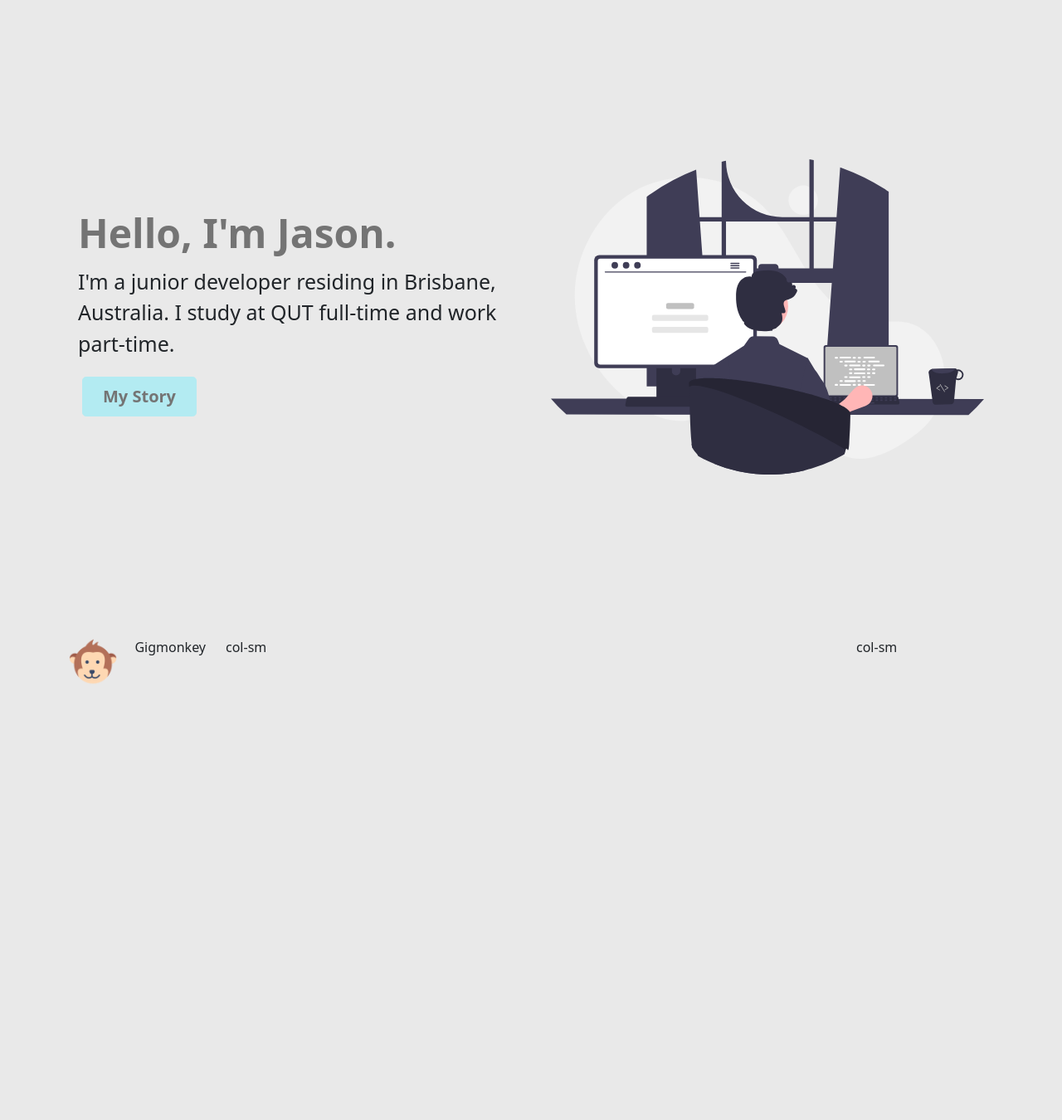
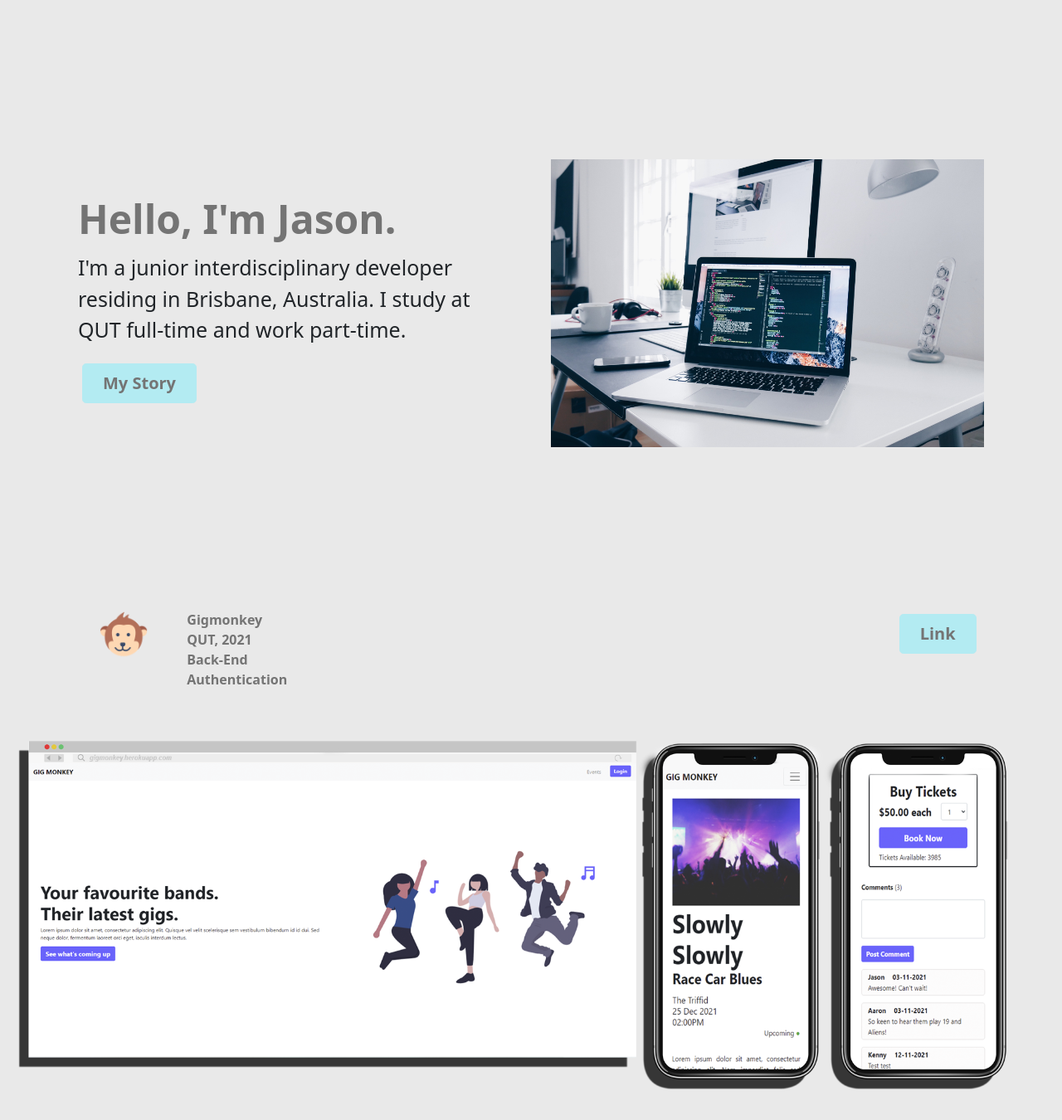
Before and after one commit to KendrickwithCode/portfolio, a Flask app: page / in a window 1280 px wide. Shown: the part 59-1409 px from the top of the page at 83% size. Before the commit the page ends 883 px from the top, so only its background shows below. Run offline with Flask 2, Linux system fonts and the light colour scheme; some libraries are stand-ins or nearby versions.

Commit message:
Gigmonkey work now available
-Gigmonkey added as a work participated at QUT 2021

```diff
--- a/website/static/css/style.css
+++ b/website/static/css/style.css
@@ -28,10 +28,6 @@
   padding-top:100px;
 }
 
-.detail-block{
-  float: right;
-}
-
 .btn-primary{
   color:var(--grey);
   font-weight: bold;
@@ -42,6 +38,10 @@
 .navbar-right{
     float: right!important;
   }
+
+.col-sm-1{
+  float: right!important;
+}
 
 .nav-link{
     padding-left: 26px;
@@ -79,6 +79,11 @@
  .button:focus{
    background-color:var(--lightblue);
    color:black;
+ }
+
+ .detail-block{
+  font-weight: bold;
+  color:var(--grey);
  }
 
  .btn-primary:hover{
--- a/website/templates/index.html
+++ b/website/templates/index.html
@@ -39,12 +39,12 @@
         <div class="container col-xxl-8 px-4 py-5">
             <div class="row flex-lg-row-reverse align-items-center g-5 py-5">
                 <div class="col-10 col-sm-8 col-lg-6">
-                    <img src="static/img/hero-image.svg" class="d-block mx-lg-auto img-fluid" alt="Bootstrap Themes"
+                    <img src="static/img/hero-img.jpg" class="d-block mx-lg-auto img-fluid" alt="Bootstrap Themes"
                         width="700" height="500" loading="lazy">
                 </div>
                 <div class="col-lg-6">
                     <h1 class="display-5 fw-bold lh-1 mb-3">Hello, I'm Jason.</h1>
-                    <p class="lead">I'm a junior developer residing in Brisbane, Australia. I study at QUT full-time and
+                    <p class="lead">I'm a junior interdisciplinary developer residing in Brisbane, Australia. I study at QUT full-time and
                         work part-time.</p>
                     <div class="d-grid gap-2 d-md-flex justify-content-md-start">
                         <button type="button" class="btn button btn-primary btn-lg px-4 me-md-2"><span>My
@@ -56,25 +56,33 @@
     </div>
     <div id="Work">
         <div class="hero-unit Work-1">
-            <div class="container">
+            <div class="container-fluid">
                 <div class="Work-Details">
                     <div class="row">
+                        <div class="col-sm-1">
+
+                        </div>
+                        <div class="col-sm-1">
+                            <img src="static/img/gigmonkey.png" width="60" height="60">
+                        </div>
                         <div class="col-sm-2">
-                            <img src="static/img/gigmonkey.png" width="60" height="60">
                             <div class="detail-block">
-                                <p>Gigmonkey</p>
+                                <p>Gigmonkey<br>QUT, 2021<br>Back-End Authentication</p>
                             </div>
                         </div>
-                        <div class="col-sm-8">
-                            col-sm
+                        <div class="col-sm-6">
+
                         </div>
                         <div class="col-sm-2">
-                            col-sm
+                            <div class="d-grid gap-2 d-md-flex justify-content-md-start">
+                                <a href="http://gigmonkey.herokuapp.com/"><button type="button" class="btn button btn-primary btn-lg px-4 me-md-2"><span>Link</span></button></a>
                         </div>
                     </div>
                 </div>
             </div>
             <div class="row-12">
+                <img src="static/img/gigmonkey-preview.png" class="d-block mx-lg-auto img-fluid" alt="Bootstrap Themes"
+                width="5000" height="2000" loading="lazy">
             </div>
             <div class="row-12">
             </div>
```
Also changed, not shown: website/static/img/gigmonkey-preview.png (added), website/static/img/hero-img.jpg (added).
